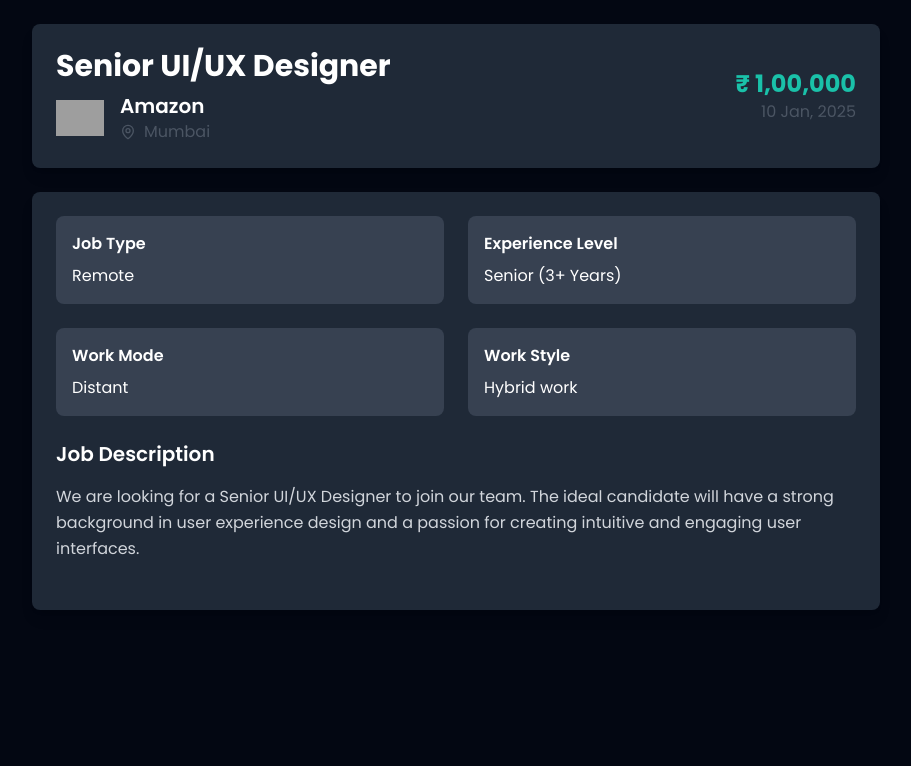
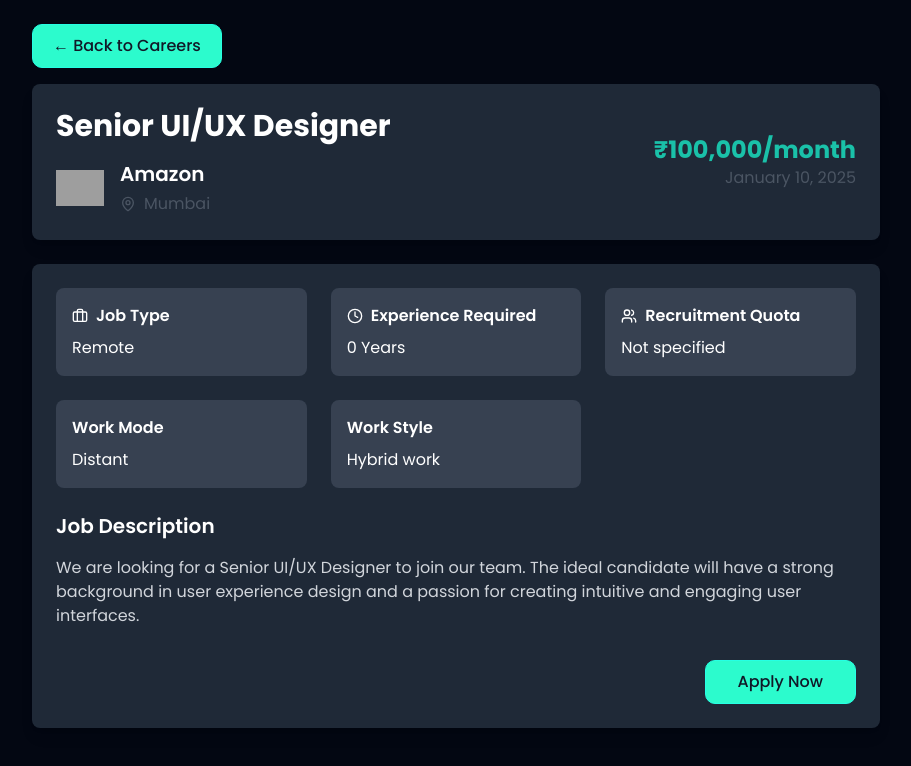
Before and after one commit to dopemukesh/First-Project, a React (Vite) app: page /job-details/1 in a window 1280 px wide. Shown: the top 766 px of the page, without its empty margins (184-1095 px from the left). Built offline with nearby package versions, Linux system fonts and the light colour scheme; grey boxes are pictures that could not be loaded; a web font is replaced by a local one.

Commit message:
Job details page updated

```diff
--- a/src/Pages/Career/Jobs/Job-details.jsx
+++ b/src/Pages/Career/Jobs/Job-details.jsx
@@ -1,72 +1,273 @@
-import React from 'react';
-import { useParams } from 'react-router-dom';
+import React, { useState } from 'react';
+import { useParams, useNavigate } from 'react-router-dom';
 import jobsData from '../../../api/Jobs.json';
-import { MapPin } from 'lucide-react';
+import { MapPin, Calendar, Users, Clock, Briefcase } from 'lucide-react';
+import { Button } from '../../../Components/Common/Button/Button';
+
+const JobConfirmationModal = ({ isOpen, onClose, onSubmit, jobTitle }) => {
+    const [resume, setResume] = useState(null);
+    const [agreed, setAgreed] = useState(false);
+    const [error, setError] = useState('');
+
+    const handleSubmit = (e) => {
+        e.preventDefault();
+        if (!resume) {
+            setError('Please upload your resume');
+            return;
+        }
+        if (!agreed) {
+            setError('Please agree to the terms');
+            return;
+        }
+        onSubmit({ resume, agreed });
+    };
+
+    if (!isOpen) return null;
+
+    return (
+        <div className="fixed inset-0 bg-black bg-opacity-50 flex items-center justify-center z-50">
+            <div className="bg-white dark:bg-gray-800 rounded-lg p-6 max-w-md w-full mx-4 max-h-[90vh] overflow-y-auto">
+                <h2 className="text-xl font-bold mb-4">Apply for {jobTitle}</h2>
+
+                {error && (
+                    <div className="bg-red-100 border border-red-400 text-red-700 px-4 py-3 rounded mb-4">
+                        {error}
+                    </div>
+                )}
+
+                <form onSubmit={handleSubmit} className="space-y-4">
+                    <div>
+                        <label className="block text-sm font-medium mb-2">
+                            Upload Resume (PDF only)
+                        </label>
+                        <input
+                            type="file"
+                            accept=".pdf"
+                            onChange={(e) => {
+                                const file = e.target.files[0];
+                                if (file && file.type === 'application/pdf') {
+                                    setResume(file);
+                                    setError('');
+                                } else {
+                                    setError('Please upload a PDF file');
+                                    setResume(null);
+                                }
+                            }}
+                            className="w-full border border-gray-300 rounded-lg p-2"
+                        />
+                    </div>
+
+                    <div className="flex items-start gap-2">
+                        <input
+                            type="checkbox"
+                            checked={agreed}
+                            onChange={(e) => setAgreed(e.target.checked)}
+                            className="mt-1"
+                        />
+                        <label className="text-sm">
+                            I confirm that all the information provided is accurate and I agree to the terms and conditions
+                        </label>
+                    </div>
+
+                    <div className="flex justify-end gap-2 mt-6">
+                        <Button variant="ghost" onClick={onClose}>
+                            Cancel
+                        </Button>
+                        <Button
+                            variant="primary"
+                            type="submit"
+                            disabled={!resume || !agreed}
+                        >
+                            Submit Application
+                        </Button>
+                    </div>
+                </form>
+            </div>
+        </div>
+    );
+};
 
 const JobDetails = () => {
     const { id } = useParams();
+    const navigate = useNavigate();
     const job = jobsData.find(j => j.id === parseInt(id));
+    const [showConfirmation, setShowConfirmation] = useState(false);
 
     if (!job) {
         return <div className="text-center p-8">Job not found</div>;
     }
 
+    // Map current data to API format
+    const mappedJob = {
+        jobTitle: job.title || '',
+        jobType: job.type || '',
+        recruitmentQuota: job.recruitmentQuota || 'Not specified',
+        recruitmentPeriod: job.date || '',
+        salaryPerMonth: parseInt(job.salary?.replace(/[^0-9]/g, '')) || 0,
+        experienceInYears: parseInt(job.level) || 0,
+        location: job.location || '',
+        skills: job.skills || [],
+        jobDescription: job.description || '',
+        company: job.company || '',
+        logo: job.logo || '',
+        mode: job.mode || '',
+        style: job.style || ''
+    };
+
+    const formatDate = (dateString) => {
+        return new Date(dateString).toLocaleDateString('en-US', {
+            year: 'numeric',
+            month: 'long',
+            day: 'numeric'
+        });
+    };
+
+    const handleBack = () => {
+        navigate('/career');
+    };
+
+    const handleApply = () => {
+        setShowConfirmation(true);
+    };
+
+    const handleSubmitApplication = (data) => {
+        console.log('Application submitted:', data);
+        setShowConfirmation(false);
+        // Handle submission success (e.g., show success message, redirect)
+    };
+
     return (
-        <div className="max-w-4xl mx-auto p-6">
+        <>
+            <div className="max-w-4xl mx-auto p-3 sm:p-6">
+                {/* Back button at the top */}
+                <div className="mb-4">
+                    <Button
+                        variant="ghost"
+                        onClick={handleBack}
+                        className="flex items-center gap-2"
+                    >
+                        ← Back to Careers
+                    </Button>
+                </div>
+
                 {/* Header Section */}
-            <div className="bg-white dark:bg-gray-800 rounded-lg shadow-lg p-6 mb-6">
-                <div className="flex items-center justify-between">
-                    <div>
-                        <h1 className="text-3xl font-bold mb-2">{job.title}</h1>
-                        <div className="flex items-center gap-4">
-                            {job.logo && (
-                                <img src={job.logo} alt={job.company} className="w-12 h-12 object-contain"/>
+                <div className="bg-white dark:bg-gray-800 rounded-lg shadow-lg p-4 sm:p-6 mb-4 sm:mb-6">
+                    <div className="flex flex-col sm:flex-row sm:items-center sm:justify-between gap-4">
+                        <div className="space-y-4">
+                            <h1 className="text-2xl sm:text-3xl font-bold">{mappedJob.jobTitle}</h1>
+                            <div className="flex flex-col sm:flex-row items-start sm:items-center gap-4">
+                                {mappedJob.logo && (
+                                    <img src={mappedJob.logo} alt={mappedJob.company} className="w-12 h-12 object-contain"/>
                                 )}
                                 <div>
-                                <h2 className="text-xl font-semibold">{job.company}</h2>
-                                <div className="flex items-center text-gray-600">
+                                    <h2 className="text-lg sm:text-xl font-semibold">{mappedJob.company}</h2>
+                                    <div className="flex items-center text-gray-600 mt-1">
                                         <MapPin size={16} className="mr-2"/>
-                                    <span>{job.location}</span>
+                                        <span>{mappedJob.location}</span>
                                     </div>
                                 </div>
                             </div>
                         </div>
-                    <div className="text-right">
-                        <div className="text-2xl font-bold text-teal-600">{job.salary}</div>
-                        <div className="text-gray-600">{job.date}</div>
+                        <div className="text-left sm:text-right">
+                            <div className="text-xl sm:text-2xl font-bold text-teal-600">
+                                ₹{mappedJob.salaryPerMonth.toLocaleString()}/month
+                            </div>
+                            <div className="text-sm sm:text-base text-gray-600">
+                                {formatDate(mappedJob.recruitmentPeriod)}
+                            </div>
                         </div>
                     </div>
                 </div>
 
                 {/* Job Details Section */}
-            <div className="bg-white dark:bg-gray-800 rounded-lg shadow-lg p-6">
-                <div className="grid grid-cols-2 gap-6 mb-6">
-                    <div className="p-4 bg-gray-50 dark:bg-gray-700 rounded-lg">
-                        <h3 className="font-semibold mb-2">Job Type</h3>
-                        <p>{job.type}</p>
+                <div className="bg-white dark:bg-gray-800 rounded-lg shadow-lg p-4 sm:p-6">
+                    <div className="grid grid-cols-1 sm:grid-cols-2 lg:grid-cols-3 gap-3 sm:gap-6 mb-6">
+                        {/* Job Type */}
+                        <div className="p-3 sm:p-4 bg-gray-50 dark:bg-gray-700 rounded-lg">
+                            <div className="flex items-center gap-2 mb-2">
+                                <Briefcase size={16} />
+                                <h3 className="font-semibold text-sm sm:text-base">Job Type</h3>
                             </div>
-                    <div className="p-4 bg-gray-50 dark:bg-gray-700 rounded-lg">
-                        <h3 className="font-semibold mb-2">Experience Level</h3>
-                        <p>{job.level}</p>
+                            <p className="text-sm sm:text-base">{mappedJob.jobType}</p>
                         </div>
-                    <div className="p-4 bg-gray-50 dark:bg-gray-700 rounded-lg">
-                        <h3 className="font-semibold mb-2">Work Mode</h3>
-                        <p>{job.mode}</p>
+
+                        {/* Experience */}
+                        <div className="p-3 sm:p-4 bg-gray-50 dark:bg-gray-700 rounded-lg">
+                            <div className="flex items-center gap-2 mb-2">
+                                <Clock size={16} />
+                                <h3 className="font-semibold text-sm sm:text-base">Experience Required</h3>
                             </div>
-                    <div className="p-4 bg-gray-50 dark:bg-gray-700 rounded-lg">
-                        <h3 className="font-semibold mb-2">Work Style</h3>
-                        <p>{job.style}</p>
+                            <p className="text-sm sm:text-base">{mappedJob.experienceInYears} Years</p>
+                        </div>
+
+                        {/* Quota */}
+                        <div className="p-3 sm:p-4 bg-gray-50 dark:bg-gray-700 rounded-lg">
+                            <div className="flex items-center gap-2 mb-2">
+                                <Users size={16} />
+                                <h3 className="font-semibold text-sm sm:text-base">Recruitment Quota</h3>
+                            </div>
+                            <p className="text-sm sm:text-base">{mappedJob.recruitmentQuota}</p>
+                        </div>
+
+                        {/* Work Mode */}
+                        {mappedJob.mode && (
+                            <div className="p-3 sm:p-4 bg-gray-50 dark:bg-gray-700 rounded-lg">
+                                <h3 className="font-semibold mb-2 text-sm sm:text-base">Work Mode</h3>
+                                <p className="text-sm sm:text-base">{mappedJob.mode}</p>
+                            </div>
+                        )}
+
+                        {/* Work Style */}
+                        {mappedJob.style && (
+                            <div className="p-3 sm:p-4 bg-gray-50 dark:bg-gray-700 rounded-lg">
+                                <h3 className="font-semibold mb-2 text-sm sm:text-base">Work Style</h3>
+                                <p className="text-sm sm:text-base">{mappedJob.style}</p>
+                            </div>
+                        )}
+                    </div>
+
+                    {/* Skills Section */}
+                    {mappedJob.skills && mappedJob.skills.length > 0 && (
+                        <div className="mb-6">
+                            <h3 className="text-lg sm:text-xl font-semibold mb-4">Required Skills</h3>
+                            <div className="flex flex-wrap gap-2">
+                                {mappedJob.skills.map((skill, index) => (
+                                    <span key={index} className="px-2 sm:px-3 py-1 bg-teal-100 text-teal-800 rounded-full text-xs sm:text-sm">
+                                        {skill}
+                                    </span>
+                                ))}
+                            </div>
+                        </div>
+                    )}
+
+                    {/* Description Section */}
+                    <div className="mb-6">
+                        <h3 className="text-lg sm:text-xl font-semibold mb-4">Job Description</h3>
+                        <p className="text-sm sm:text-base text-gray-700 dark:text-gray-300 leading-relaxed">
+                            {mappedJob.jobDescription}
+                        </p>
+                    </div>
+
+                    {/* Apply Button Section */}
+                    <div className="flex justify-end mt-8">
+                        <Button
+                            variant="primary"
+                            onClick={handleApply}
+                            className="w-full sm:w-auto px-8"
+                        >
+                            Apply Now
+                        </Button>
+                    </div>
                 </div>
             </div>
 
-                <div className="mb-6">
-                    <h3 className="text-xl font-semibold mb-4">Job Description</h3>
-                    <p className="text-gray-700 dark:text-gray-300 leading-relaxed">
-                        {job.description}
-                    </p>
-                </div>
-            </div>
-        </div>
+            <JobConfirmationModal
+                isOpen={showConfirmation}
+                onClose={() => setShowConfirmation(false)}
+                onSubmit={handleSubmitApplication}
+                jobTitle={mappedJob.jobTitle}
+            />
+        </>
     );
 };
 
```
Lines whose indentation alone changed are shown as unchanged.
